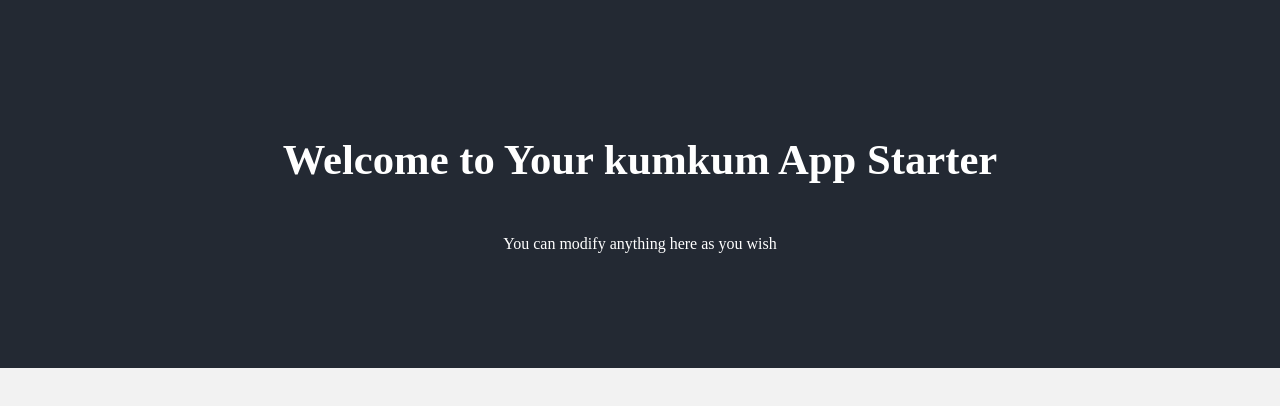
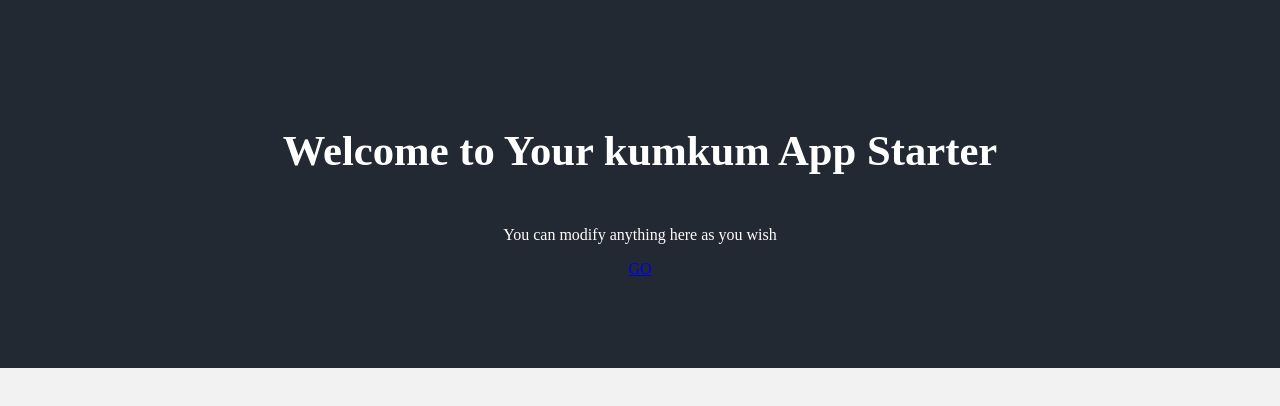
Before and after one commit to igarramaddhan/home-page, a React app: page / in a window 1280 px wide. Shown: the top 406 px of the page. Built offline with nearby package versions, Linux system fonts and the light colour scheme.

Commit message:
add link to generate

```diff
--- a/src/pages/index.js
+++ b/src/pages/index.js
@@ -1,5 +1,6 @@
 import React from 'react';
 import styled from 'styled-components';
+import {Link} from 'react-router-dom';
 
 const Container = styled.div`
   flex: 1;
@@ -31,6 +32,7 @@ const Index = () => (
     <ContentContainer>
       <h2 className="welcome">Welcome to Your kumkum App Starter</h2>
       <p className="instruction">You can modify anything here as you wish</p>
+      <Link to="/generate">GO</Link>
     </ContentContainer>
   </Container>
 );
```
